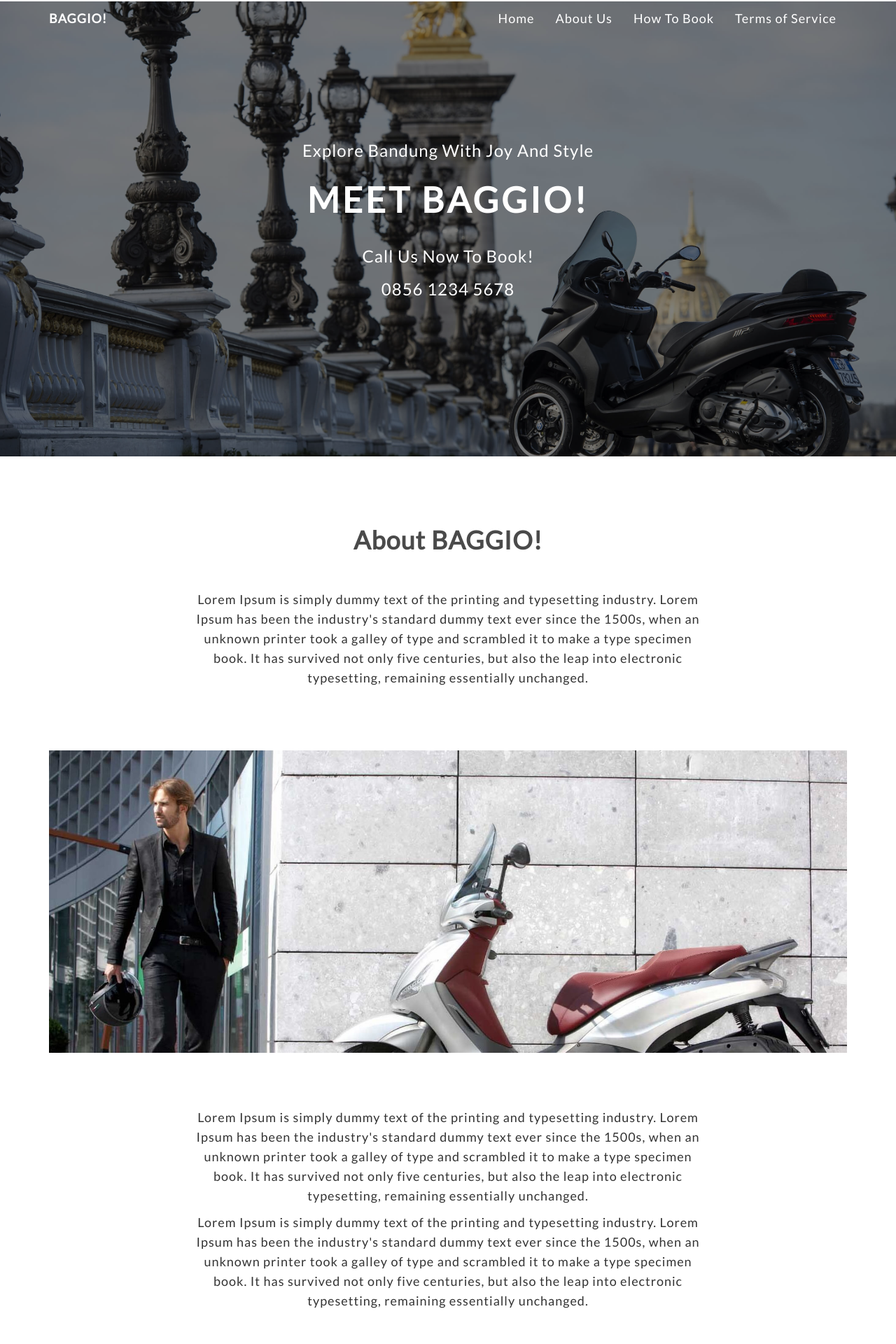
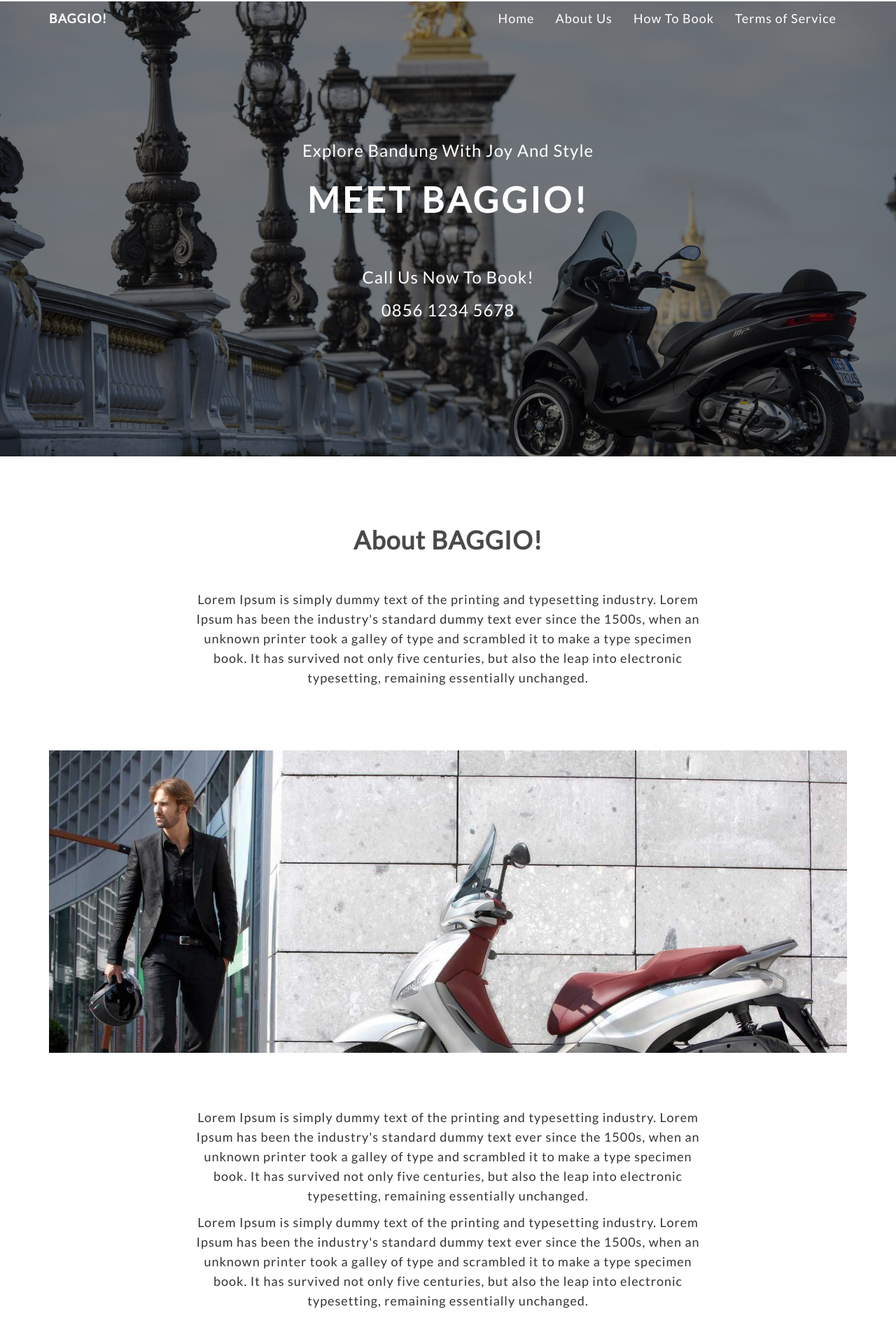
Before and after one commit to adhatama/adhatama.github.io, a Jekyll site: the page piaggio/index.html, which Jekyll copies as it is, in a window 1280 px wide. Shown: the top 1920 px of the page at 70% size. Built offline with Jekyll 4.4.1, drawn with Linux system fonts in a browser that asks for light colours; nearby versions of some CDN libraries.

Commit message:
fix font size call to book

```diff
--- a/piaggio/assets/css/style.css
+++ b/piaggio/assets/css/style.css
@@ -181,6 +181,14 @@
 	color: #ffffff
 }
 
+.call-to-book {
+	margin-top: 50px;
+}
+
+.call-to-book h3 {
+	font-size: 24px;
+}
+
 #book {
 	padding-top: -50px;
 	padding-bottom: 50px;
--- a/piaggio/index.html
+++ b/piaggio/index.html
@@ -61,8 +61,10 @@
 						<div class="margin-bottom-50"></div>
 						<h3>Explore Bandung With Joy And Style</h3>
 						<h2>MEET BAGGIO!</h2>
-						<h3>Call Us Now To Book!</h3>
-						<h3>0856 1234 5678</h3>
+						<div class="call-to-book">
+							<h3>Call Us Now To Book!</h3>
+							<h3>0856 1234 5678</h3>
+						</div>
 					</div>
 				</div><! --/row -->
 		    </div> <!-- /container -->
```
